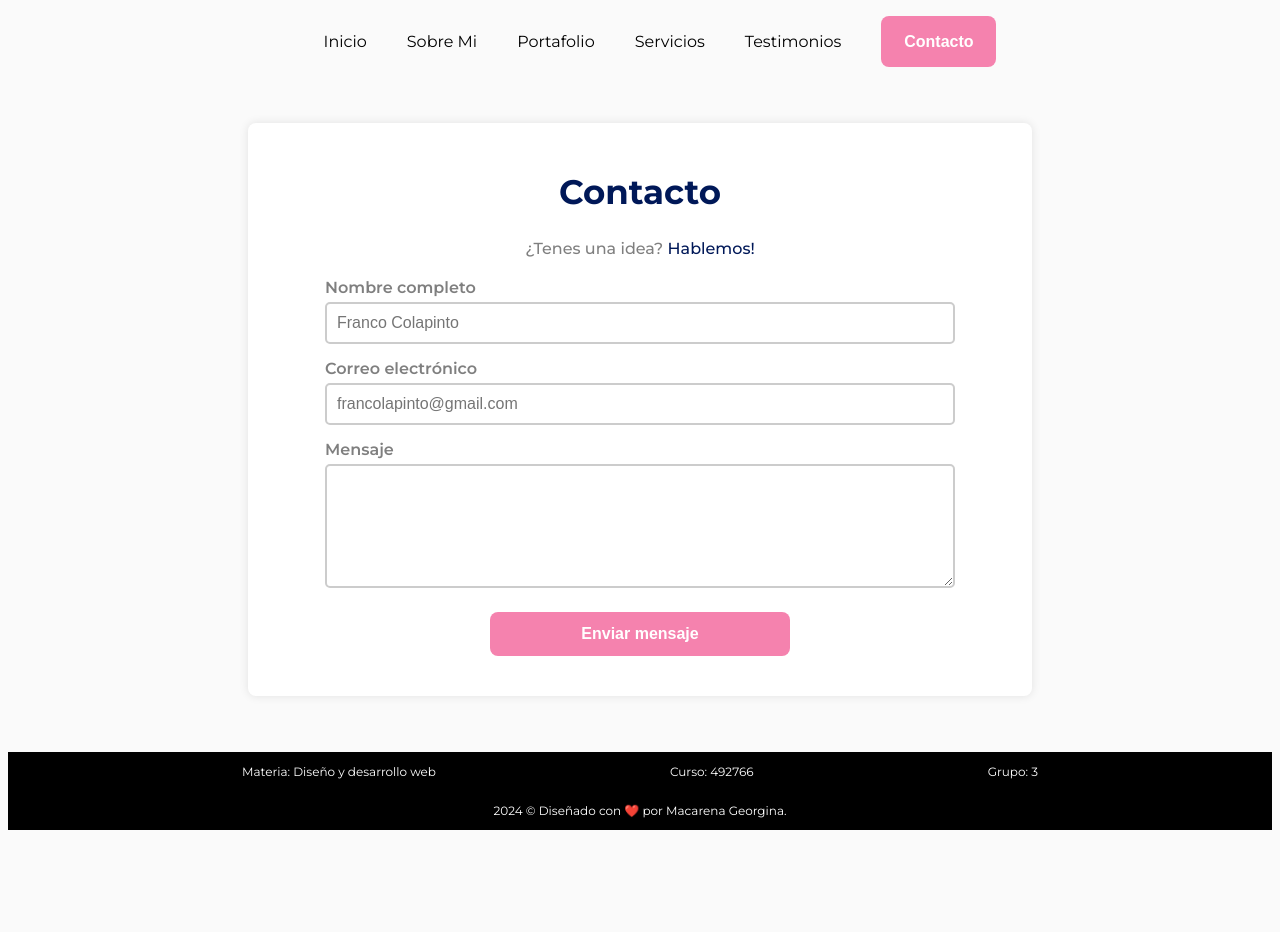
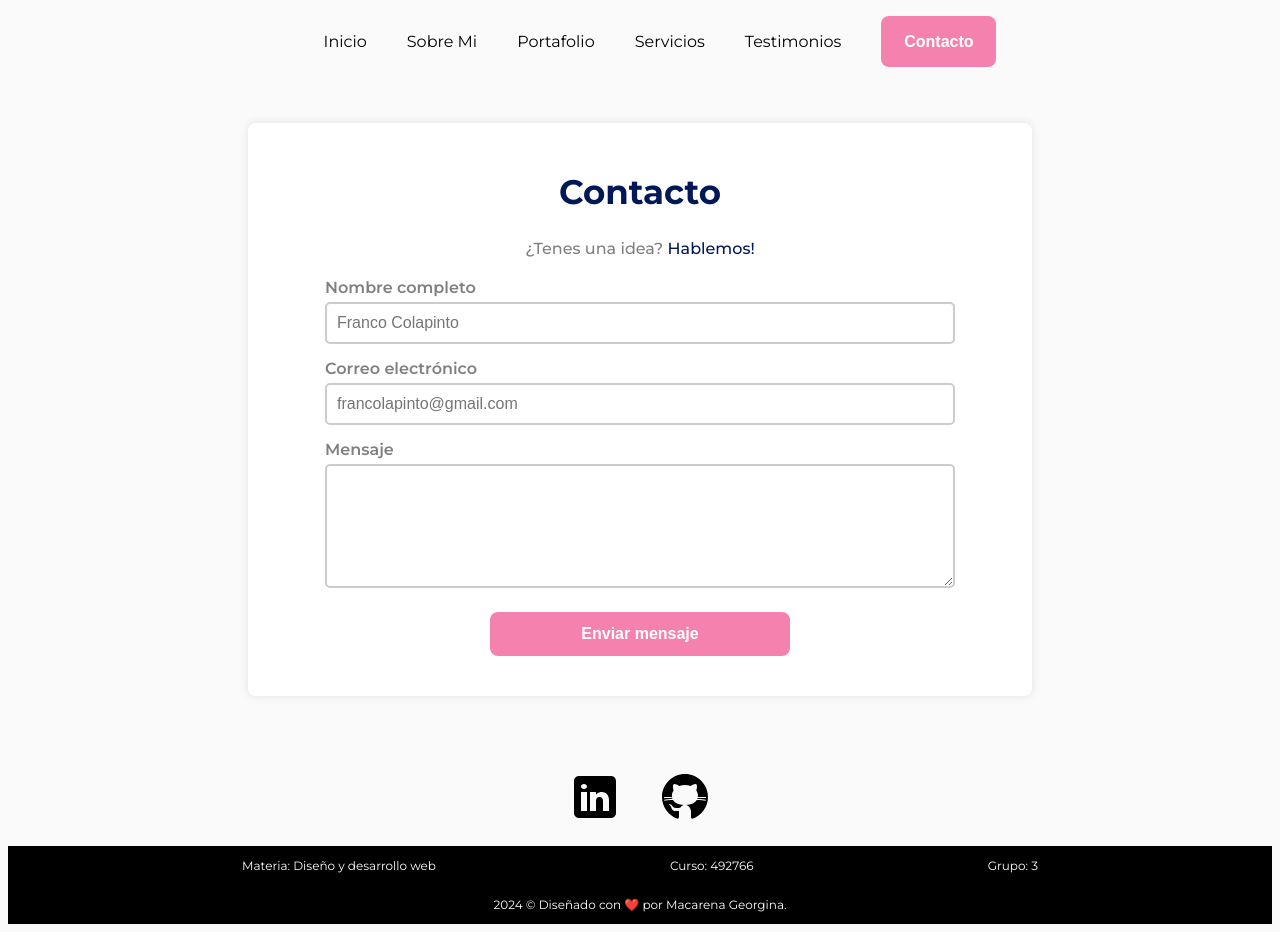
Before and after one commit to macarenageorgina/macarenageorgina.github.io, a website: page public/html/contact.html in a window 1280 px wide. Before the commit the page ends 838 px from the top, so only its background shows below. Drawn offline with Linux system fonts and the light colour scheme.

Commit message:
sume links de contacto

```diff
--- a/public/html/contact.html
+++ b/public/html/contact.html
@@ -69,6 +69,14 @@
                 <button type="submit" class="submitButton"> Enviar mensaje </button>
             </form>
     </section>
+    <div class="sociallinks_container">
+        <a href="https://www.linkedin.com/in/macarenagimenez/" target="_blank">
+            <img alt ="" src="../../src/assets/icons/icon-linkedin.svg">
+        </a>
+        <a href="https://github.com/macarenageorgina" target="_blank">
+            <img alt ="" src="../../src/assets/icons/icon-github.svg">
+        </a>
+    </div>
     <footer>
         <div class="footer-content">
         <div>
--- a/src/styles/pages/contact.css
+++ b/src/styles/pages/contact.css
@@ -84,3 +84,8 @@ textarea {
     max-width: 300px;
     margin: 20px auto;
 }
+
+.sociallinks_container {
+    display: flex;
+    justify-content: center;
+}
```
Also changed, not shown: index.html (+0 -14 lines).
